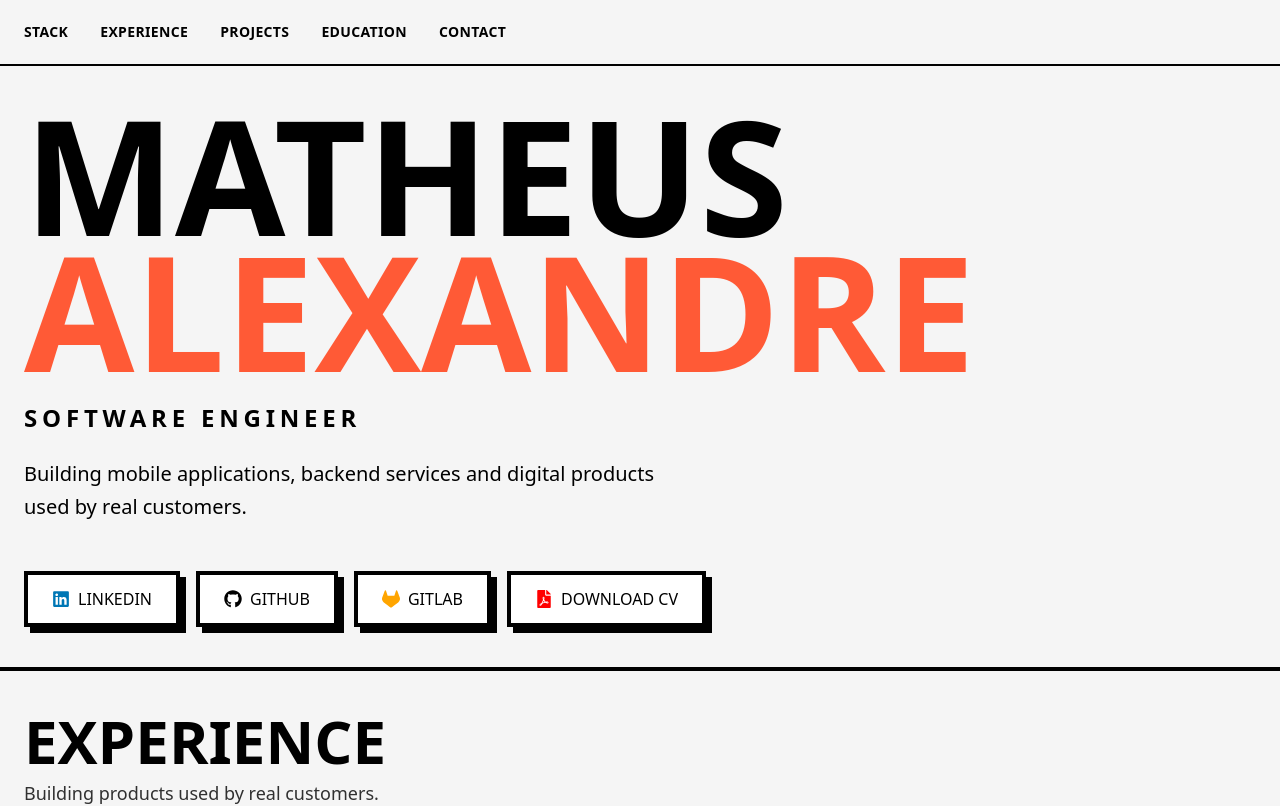
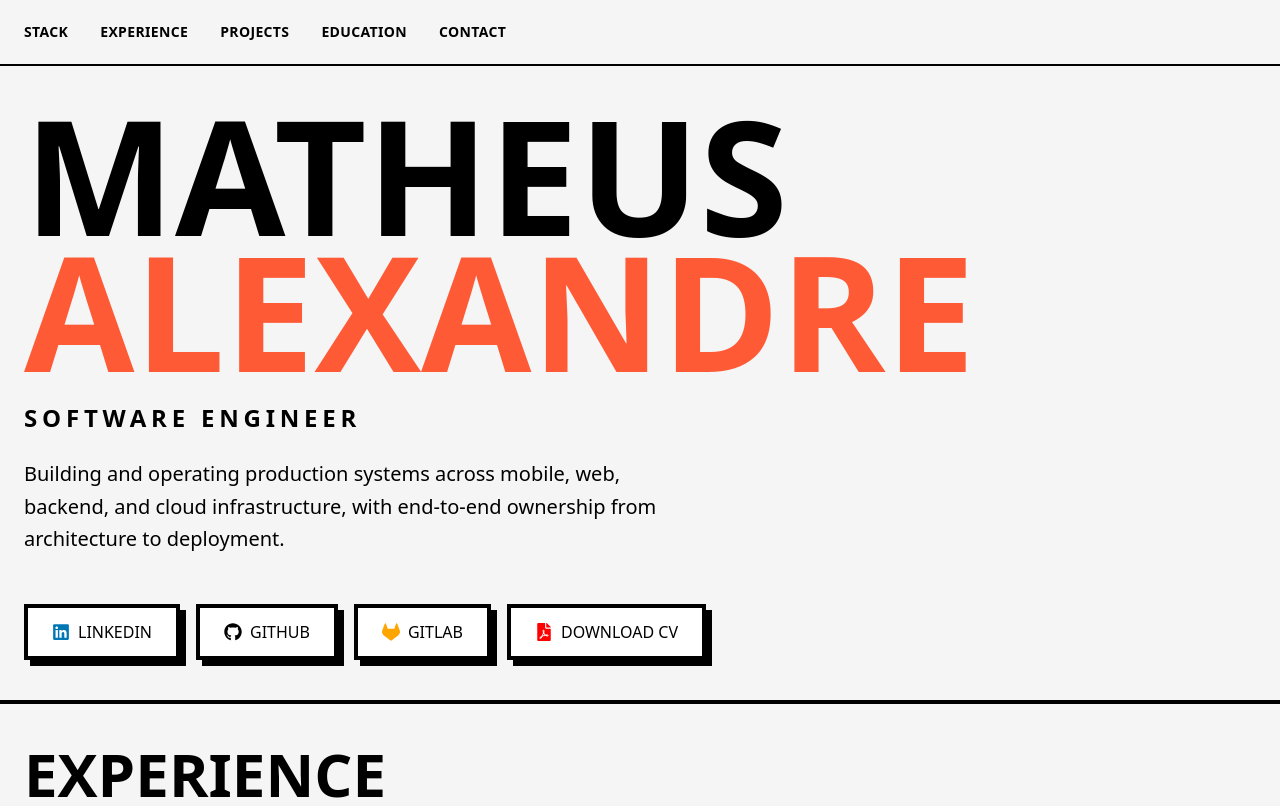
Before and after one commit to MatheusABA/portfolio, a Next.js app: page / in a window 1280 px wide. Shown: the top 806 px of the page. Built offline with nearby package versions, Linux system fonts and the light colour scheme.

Commit message:
fixed hero resume

```diff
--- a/app/components/hero.tsx
+++ b/app/components/hero.tsx
@@ -36,7 +36,7 @@ export function Hero() {
 
         <p
           className="
-            font-(--font-space)
+            font-stretch-semi-condensed
             mt-6
             max-w-2xl
             text-lg
@@ -44,8 +44,9 @@ export function Hero() {
             md:text-xl
           "
         >
-          Building mobile applications, backend services and digital products
-          used by real customers.
+          Building and operating production systems across mobile, web, backend,
+          and cloud infrastructure, with end-to-end ownership from architecture
+          to deployment.
         </p>
 
         <div className="mt-12 flex flex-wrap gap-4">
@@ -123,7 +124,7 @@ export function Hero() {
             hover:shadow-[10px_10px_0px_0px_black]
               "
           >
-            <FaGitlab size={18} color="orange"/>
+            <FaGitlab size={18} color="orange" />
             GitLab
           </a>
 
@@ -149,7 +150,7 @@ export function Hero() {
             hover:shadow-[10px_10px_0px_0px_black]
           "
           >
-            <FaFilePdf size={18} color="red"/>
+            <FaFilePdf size={18} color="red" />
             Download CV
           </a>
         </div>
```
